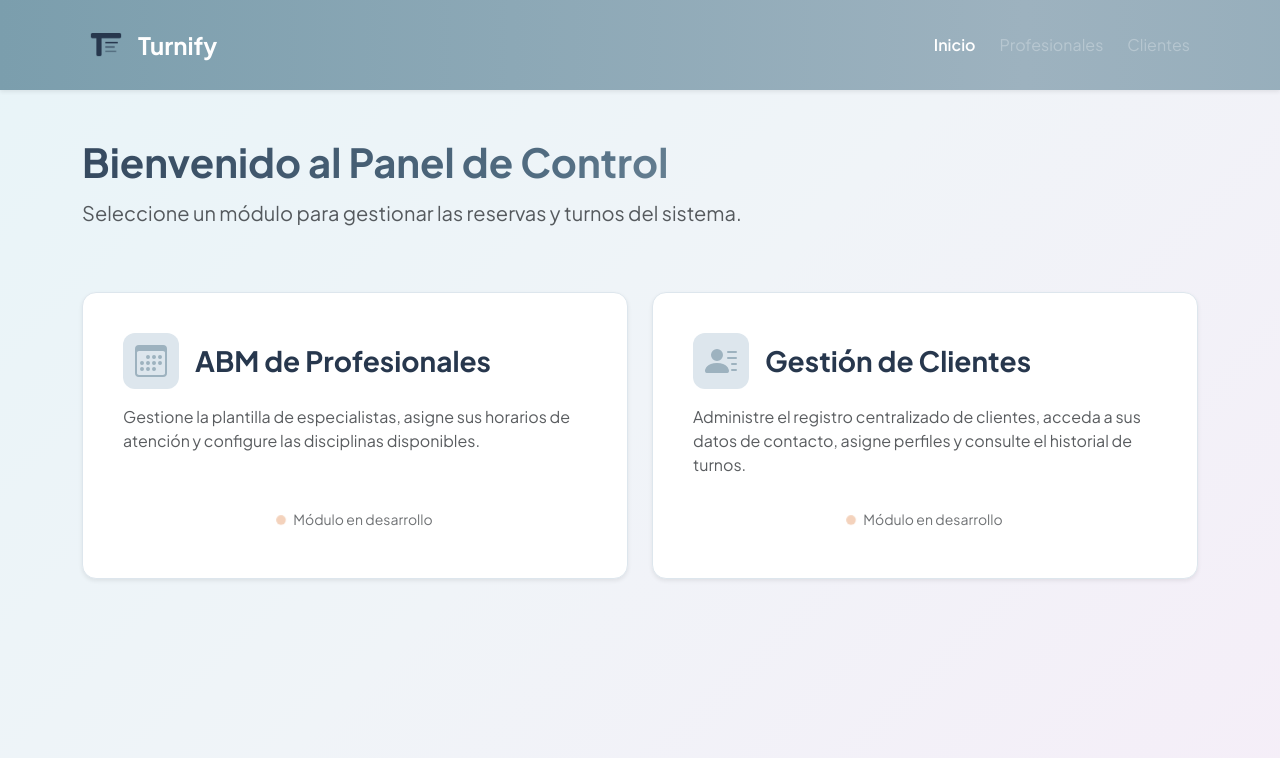
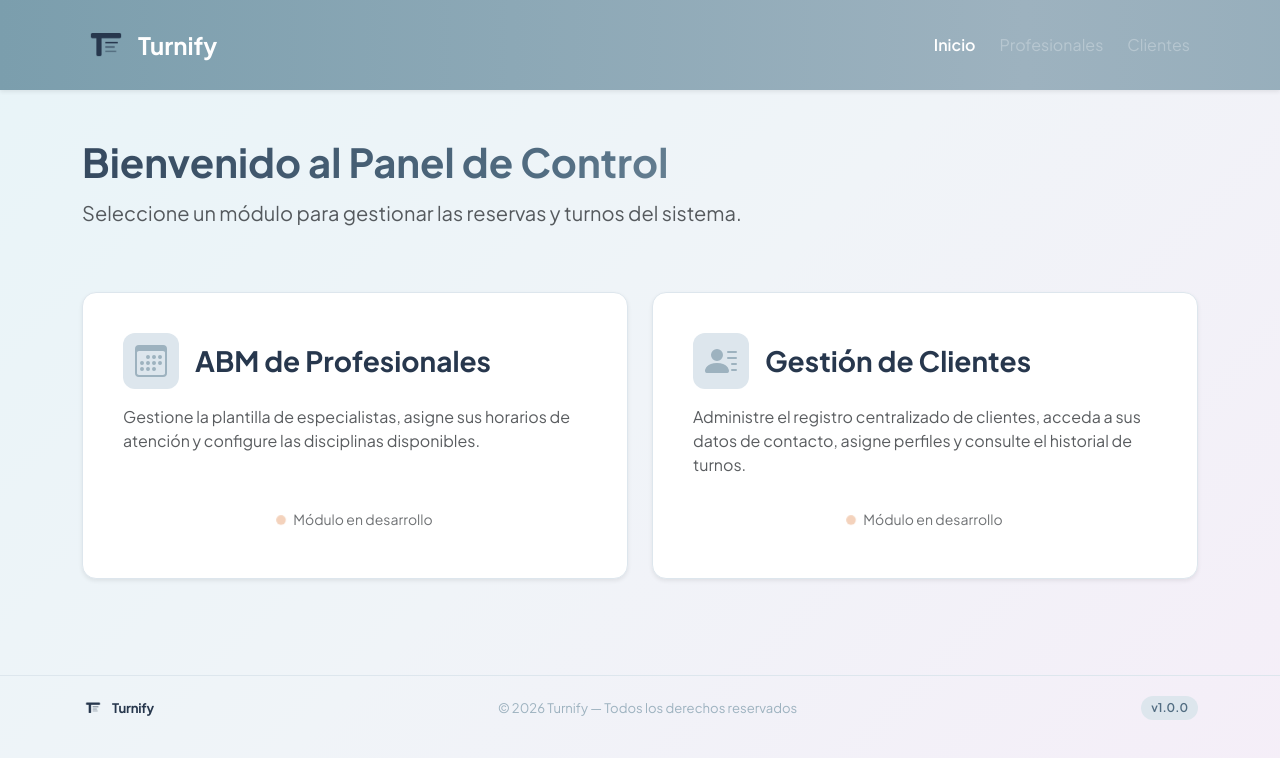
Before and after one commit to ValentinBlacutt/Sistema-reserva-de-turnos, a React (Vite) app: page / in a window 1280 px wide. Shown: the top 758 px of the page. Built offline with nearby package versions, Linux system fonts and the light colour scheme.

Commit message:
Blacutt y Bogado: Implementación del footer
Se agrego un footer con el logo, el nombre del sistema, y el número de versión del proyecto.

```diff
--- a/src/App.jsx
+++ b/src/App.jsx
@@ -1,6 +1,7 @@
 import { BrowserRouter as Router, Routes, Route } from 'react-router-dom';
 import Navbar from './components/Navbar';
 import Inicio from './pages/Inicio';
+import Footer from './components/Footer';
 
 function App() {
   return (
@@ -9,6 +10,7 @@ function App() {
       <Routes>
         <Route path="/" element={<Inicio />} />
       </Routes>
+      <Footer />
     </Router>
   );
 }
--- a/src/components/Navbar.jsx
+++ b/src/components/Navbar.jsx
@@ -6,7 +6,7 @@ const Navbar = () => {
       <div className="container">
         <Link className="navbar-brand d-flex align-items-center gap-2" to="/">
           <img
-            src="/turnify-icon (2).png"
+            src="/turnify-icon.png"
             alt="Turnify"
             height="48"
           />
--- /dev/null
+++ b/src/components/footer.jsx
@@ -0,0 +1,16 @@
+const Footer = () => {
+  return (
+    <footer className="app-footer mt-auto">
+      <div className="container d-flex flex-column flex-md-row justify-content-between align-items-center gap-2">
+        <div className="d-flex align-items-center gap-2">
+          <img src="/turnify-icon.png" alt="Turnify" height="22" />
+          <span className="footer-brand">Turnify</span>
+        </div>
+        <span className="footer-copy">© {new Date().getFullYear()} Turnify — Todos los derechos reservados</span>
+        <span className="footer-version">v1.0.0</span>
+      </div>
+    </footer>
+  );
+};
+
+export default Footer;
--- a/src/index.css
+++ b/src/index.css
@@ -168,3 +168,32 @@ body {
   0%, 100% { transform: scale(1);   opacity: 1; }
   50%       { transform: scale(1.4); opacity: 0.6; }
 }
+
+/* ─── Footer ─── */
+.app-footer {
+  margin-top: 80px;
+  padding: 20px 0;
+  border-top: 1px solid var(--secondary-pastel);
+  background: transparent;
+  font-size: 0.82rem;
+}
+
+.footer-brand {
+  font-weight: 700;
+  color: var(--text-main);
+  letter-spacing: -0.2px;
+}
+
+.footer-copy {
+  color: #9DB2BF;
+  font-weight: 400;
+}
+
+.footer-version {
+  background: var(--secondary-pastel);
+  color: #526D82;
+  font-weight: 600;
+  padding: 3px 10px;
+  border-radius: 20px;
+  font-size: 0.75rem;
+}
--- a/src/pages/Inicio.jsx
+++ b/src/pages/Inicio.jsx
@@ -1,6 +1,6 @@
 const Inicio = () => {
   return (
-    <div className="container mt-5">
+    <div className="container mt-5 pb-5">
       <div className="row mb-5">
         <div className="col">
           <h1 className="fw-bold mb-1 title-gradient">
@@ -13,7 +13,7 @@ const Inicio = () => {
         </div>
       </div>
 
-      <div className="row g-4">
+      <div className="row g-4 mb-5">
 
         <div className="col-12 col-md-6">
           <div className="card custom-card h-100 p-4 shadow-sm">
```
Also changed, not shown: public/turnify-icon.png (renamed from public/turnify-icon (2).png).
